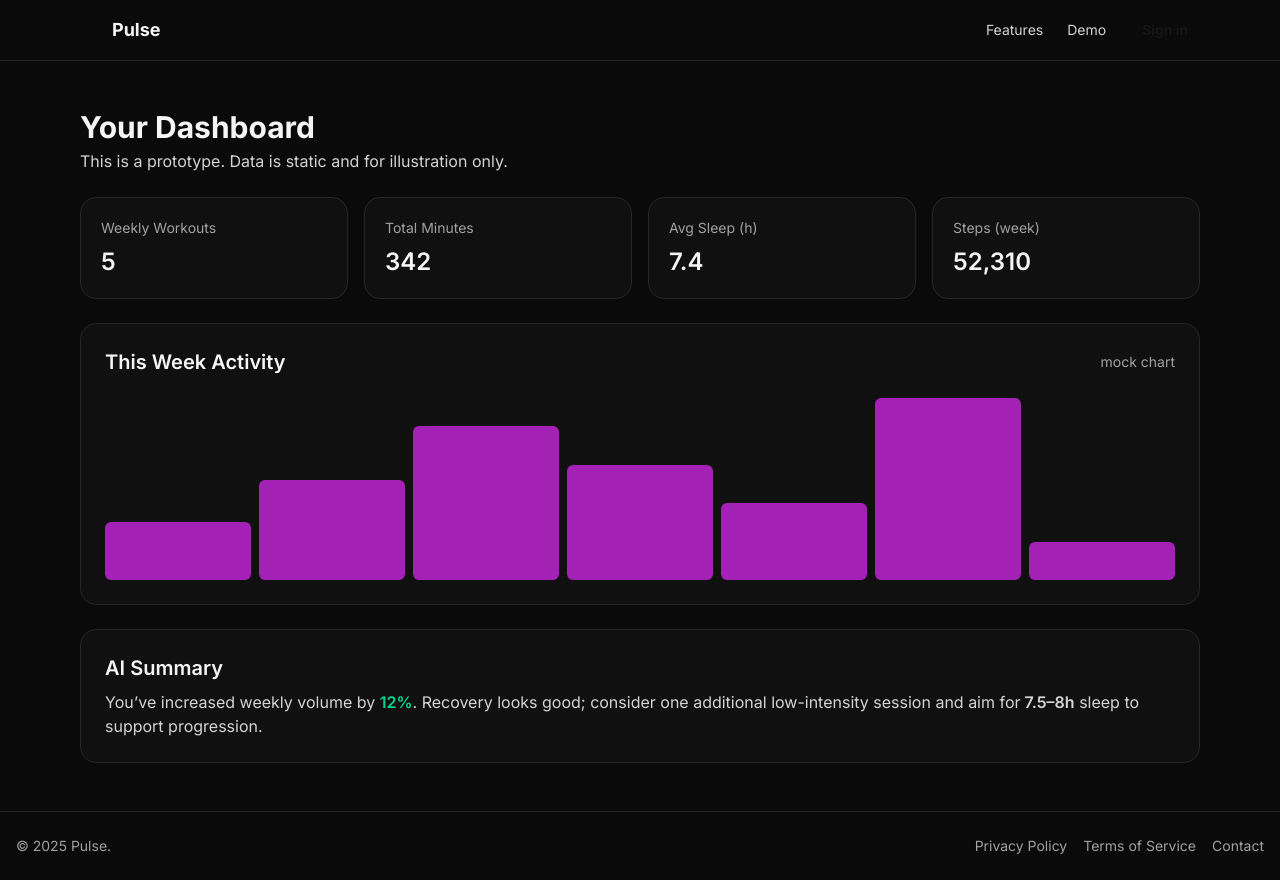
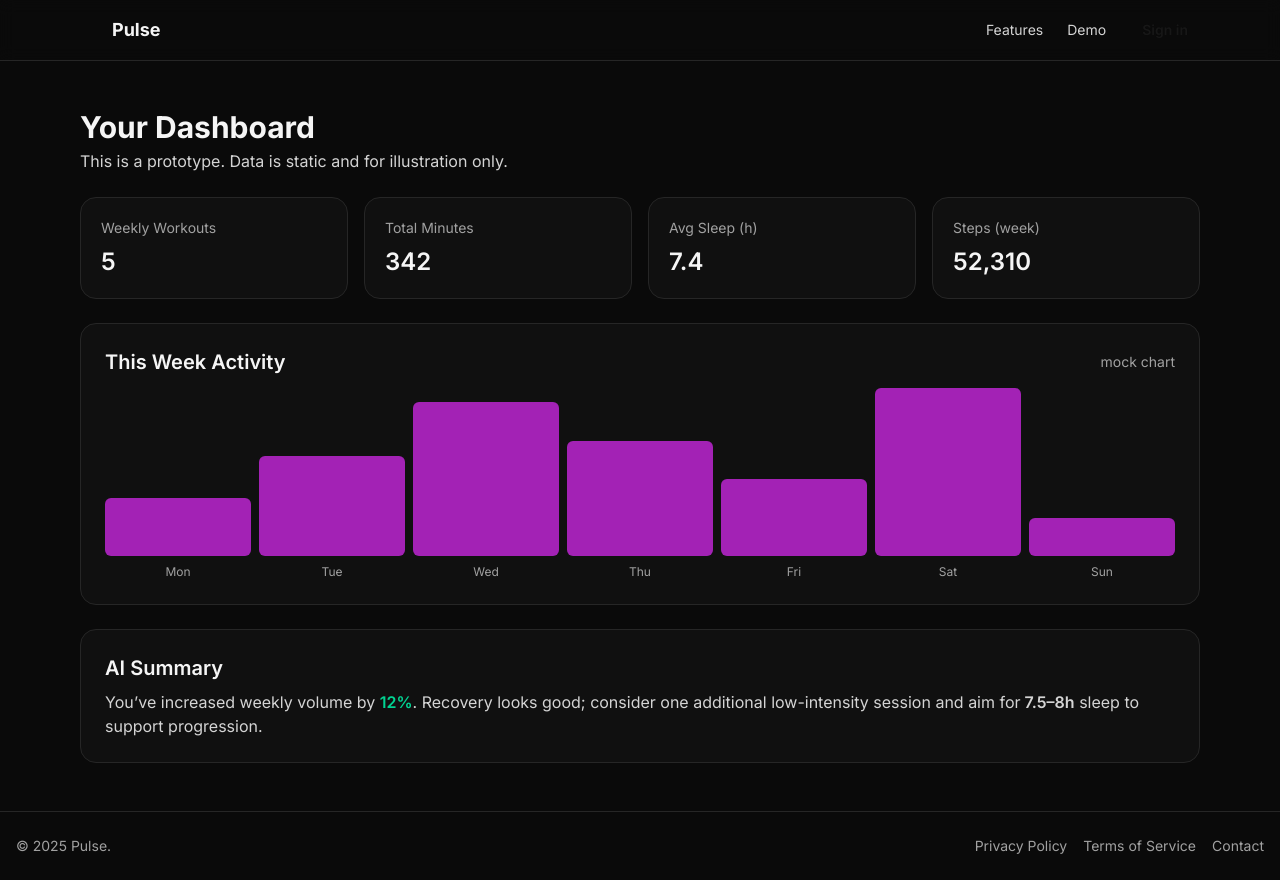
Before and after one commit to xmikolay/pulse, a Next.js app: page /dashboard in a window 1280 px wide. Built offline with nearby package versions, Linux system fonts and the light colour scheme.

Commit message:
added labels to bar chart in dashboard

```diff
--- a/src/app/dashboard/page.tsx
+++ b/src/app/dashboard/page.tsx
@@ -32,11 +32,24 @@ export default function Dashboard() {
           <h2 className="text-xl font-semibold">This Week Activity</h2>
           <span className="text-sm text-neutral-400">mock chart</span>
         </div>
-        <div className="grid h-48 grid-cols-7 items-end gap-2">
+        <div className="grid h-48 grid-cols-7 gap-2">
           {/* simple bar “chart” using div heights */}
-          {[30, 52, 80, 60, 40, 95, 20].map((h, i) => (
-            <div key={i} className="rounded-md bg-fuchsia-500/70" style={{ height: `${h}%` }} />
-          ))}
+          {[
+            {day: "Mon", value: 30},
+            {day: "Tue", value: 52},
+            {day: "Wed", value: 80},
+            {day: "Thu", value: 60},
+            {day: "Fri", value: 40},
+            {day: "Sat", value: 95},
+            {day: "Sun", value: 20},
+          ].map((d, i) => (
+            <div key={i} className="flex flex-col items-center justify-end">
+                {/*bar*/}
+                <div className="w-full rounded-md bg-fuchsia-500/70" style={{height: `${d.value}%`}} />
+                {/*label*/}
+                <span className="mt-2 text-xs text-neutral-400">{d.day}</span>
+            </div>
+            ))}
         </div>
       </div>
 
```
